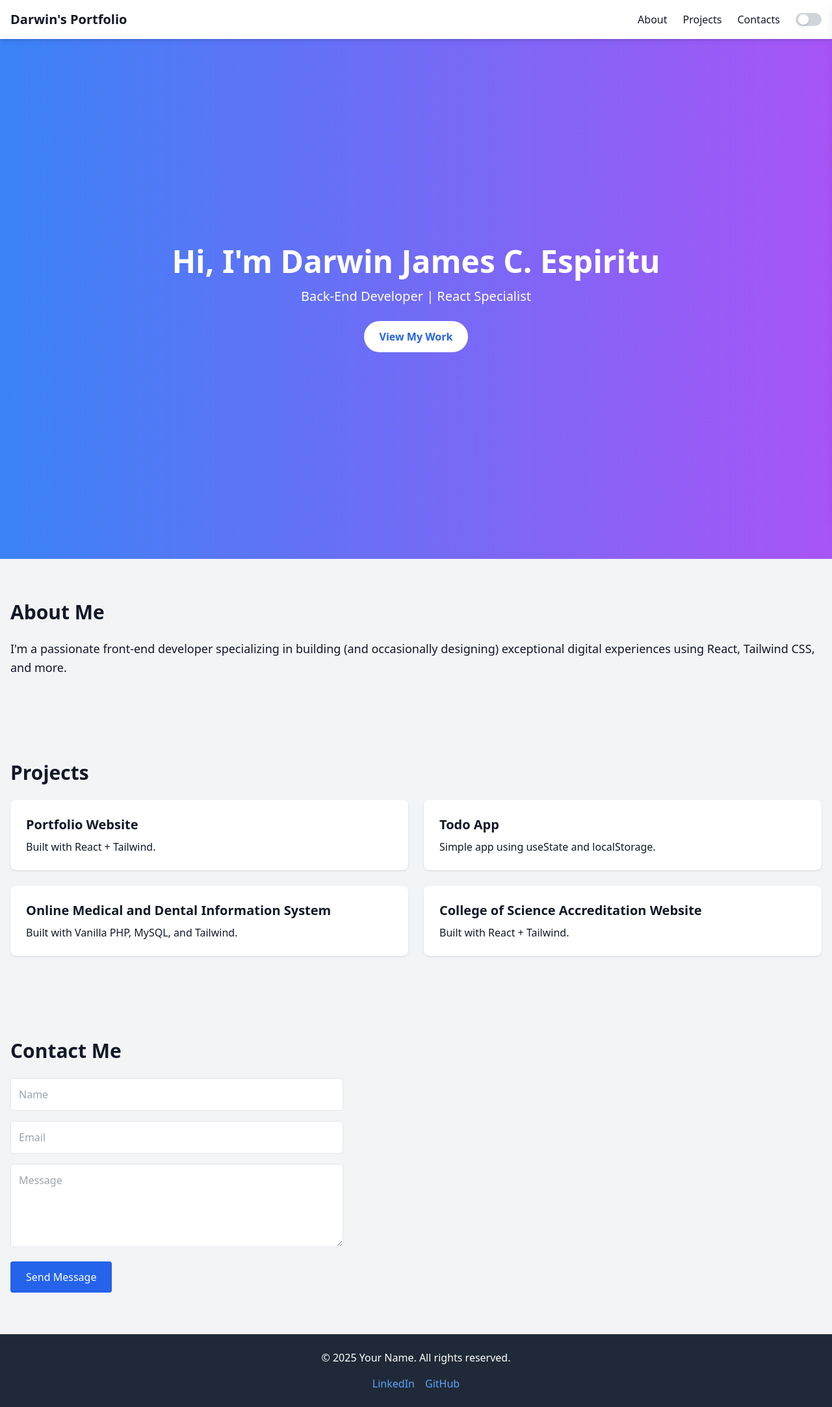
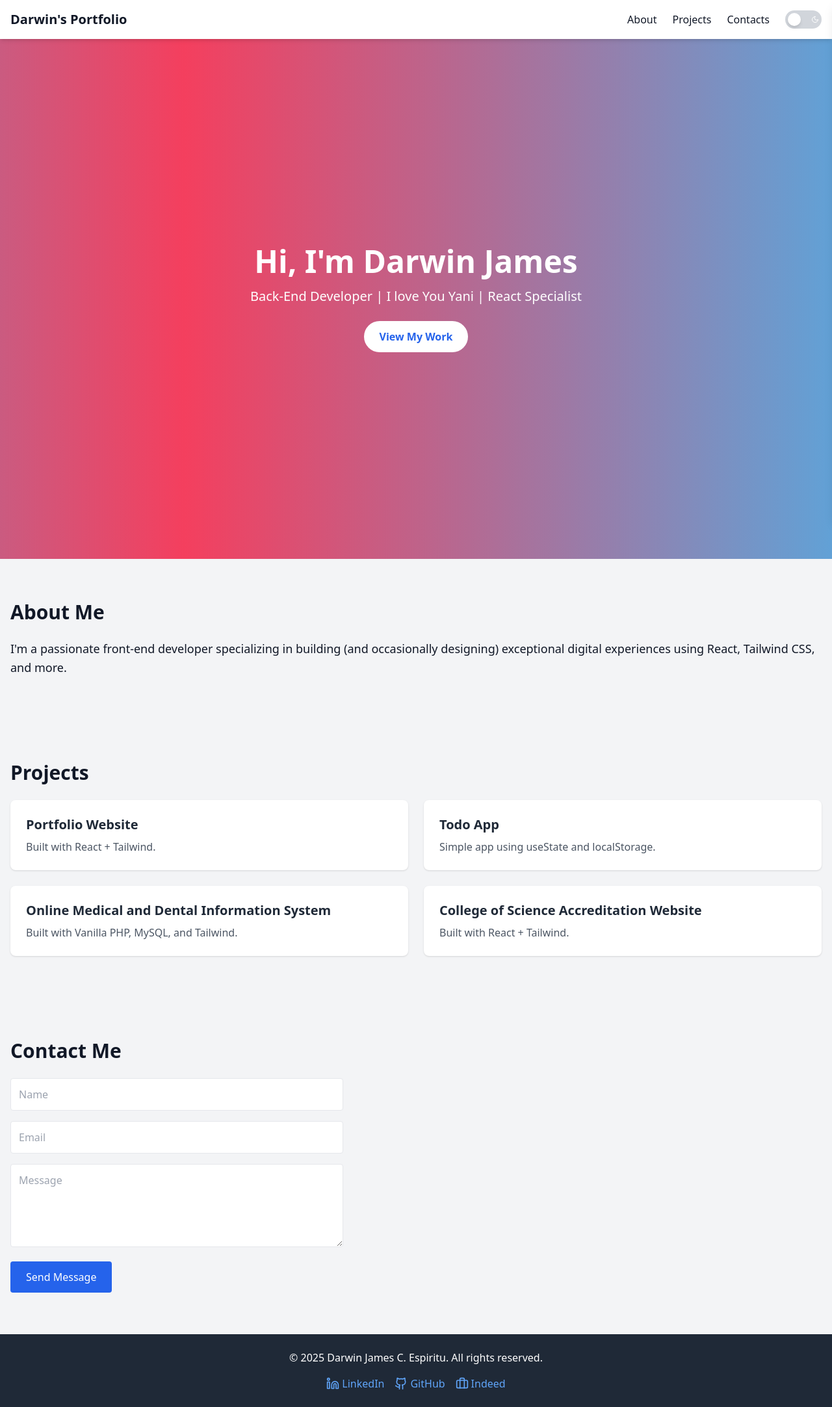
Before and after one commit to DWIX23/portfolio, a React (Vite) app: page / in a window 1280 px wide. Shown: the whole page at 65% size. Built offline with nearby package versions, Linux system fonts and the light colour scheme.

Commit message:
dark mode fixed and gradient

```diff
--- a/src/components/Footer.jsx
+++ b/src/components/Footer.jsx
@@ -1,13 +1,40 @@
-function Footer () {
+import { Github, Linkedin, Briefcase } from 'lucide-react';
+
+function Footer() {
   return (
     <footer className="bg-gray-800 text-white text-center py-6">
-          <p>&copy; {new Date().getFullYear()} Your Name. All rights reserved.</p>
-          <div className="mt-4">
-            <a href="#" className="text-blue-400 hover:text-blue-600 mx-2">LinkedIn</a>
-            <a href="#" className="text-blue-400 hover:text-blue-600 mx-2">GitHub</a>
+      <p>&copy; {new Date().getFullYear()} Darwin James C. Espiritu. All rights reserved.</p>
+      <div className="mt-4 flex justify-center items-center gap-4">
+        <a
+          href="" // replace with your actual URL
+          target="_blank"
+          rel="noopener noreferrer"
+          className="text-blue-400 hover:text-blue-600 flex items-center gap-1"
+        >
+          <Linkedin size={20} />
+          LinkedIn
+        </a>
+        <a
+          href="" // replace with your actual URL
+          target="_blank"
+          rel="noopener noreferrer"
+          className="text-blue-400 hover:text-blue-600 flex items-center gap-1"
+        >
+          <Github size={20} />
+          GitHub
+        </a>
+        <a
+          href="" // replace with your actual URL
+          target="_blank"
+          rel="noopener noreferrer"
+          className="text-blue-400 hover:text-blue-600 flex items-center gap-1"
+        >
+          <Briefcase className="w-5 h-5" />
+          Indeed
+        </a>
       </div>
     </footer>
   );
-    };
+}
 
 export default Footer;
--- a/src/components/Header.jsx
+++ b/src/components/Header.jsx
@@ -1,6 +1,7 @@
 import React, { useState } from 'react';
 import { Menu, X } from 'lucide-react'; // you can install with: npm install lucide-react
 import useDarkMode from '../hooks/useDarkMode';
+import { Moon, Sun } from 'lucide-react';
 
 function Header() {
   const [isMenuOpen, setIsMenuOpen] = useState(false);
@@ -19,14 +20,23 @@ function Header() {
           <li>
           <button
             onClick={() => setDarkMode(!darkMode)}
-              className="w-10 h-5 flex items-center bg-gray-300 dark:bg-gray-600 rounded-full px-1"
+            aria-label="Toggle dark mode"
+            className={ `relative w-14 h-7 flex items-center rounded-full px-1 transition-colors duration-300
+                ${darkMode ? 'ring-2 ring-blue-400 ring-offset-2 ring-offset-gray-900' : ''}
+                ${darkMode ? 'bg-gray-600' : 'bg-gray-300'}`}
             >
+            <span className="absolute left-1 text-xs text-yellow-400">
+                <Sun className="w-3 h-3" />
+            </span>
+            <span className="absolute right-1 text-xs text-white">
+                <Moon className="w-3 h-3" />
+            </span>
             <div
-                className={`bg-white w-4 h-4 rounded-full shadow-md transform transition-transform ${
-                  darkMode ? 'translate-x-5' : ''
-                }`}
-              ></div>
+                className={`w-5 h-5 rounded-full bg-white shadow-md transform transition-transform duration-300 ease-in-out
+                ${darkMode ? 'translate-x-7' : 'translate-x-0'}`}
+            />
             </button>
+
           </li>
         </ul>
 
@@ -59,13 +69,21 @@ function Header() {
               <span className="block mb-1 text-sm">Dark Mode</span>
               <button
             onClick={() => setDarkMode(!darkMode)}
-                className="w-10 h-5 flex items-center bg-gray-300 dark:bg-gray-600 rounded-full px-1"
+            aria-label="Toggle dark mode"
+            className={ `relative w-14 h-7 flex items-center rounded-full px-1 transition-colors duration-300
+                ${darkMode ? 'ring-2 ring-blue-400 ring-offset-2 ring-offset-gray-900' : ''}
+                ${darkMode ? 'bg-gray-600' : 'bg-gray-300'}`}
             >
+            <span className="absolute left-1 text-xs text-yellow-400">
+                <Sun className="w-3 h-3" />
+            </span>
+            <span className="absolute right-1 text-xs text-white">
+                <Moon className="w-3 h-3" />
+            </span>
             <div
-                  className={`bg-white w-4 h-4 rounded-full shadow-md transform transition-transform ${
-                    darkMode ? 'translate-x-5' : ''
-                  }`}
-                ></div>
+                className={`w-5 h-5 rounded-full bg-white shadow-md transform transition-transform duration-300 ease-in-out
+                ${darkMode ? 'translate-x-7' : 'translate-x-0'}`}
+            />
             </button>
             </li>
           </ul>
--- a/src/components/Hero.jsx
+++ b/src/components/Hero.jsx
@@ -1,12 +1,21 @@
 function Hero() {
     return (
-      <section className="min-h-screen flex flex-col justify-center items-center text-center bg-gradient-to-r from-blue-500 to-purple-500 text-white">
-        <h2 className="text-5xl font-bold mb-4">Hi, I'm Darwin James C. Espiritu</h2>
-        <p className="text-xl mb-6">Back-End Developer | React Specialist</p>
-        <a href="#projects" className="px-6 py-3 bg-white text-blue-600 font-semibold rounded-full hover:bg-gray-200">
+      <section
+        className="min-h-screen flex flex-col justify-center items-center text-center
+        bg-gradient-to-r from-custom-gradient-start via-custom-gradient-middle via-custom-gradient-rose via-custom-gradient-red via-custom-gradient-rose via-custom-gradient-end to-custom-gradient-start
+        bg-[length:200%_200%] bg-[position:0%_50%]
+        animate-gradient-loop text-white"
+      >
+        <h2 className="text-5xl font-bold mb-4">Hi, I'm Darwin James</h2>
+        <p className="text-xl mb-6">Back-End Developer | I love You Yani | React Specialist</p>
+        <a
+          href="#projects"
+          className="px-6 py-3 bg-white text-blue-600 font-semibold rounded-full hover:bg-gray-200 transition"
+        >
           View My Work
         </a>
       </section>
     );
   }
+
   export default Hero;
--- a/src/components/Projects.jsx
+++ b/src/components/Projects.jsx
@@ -8,12 +8,21 @@ const projects = [
   function Projects() {
     return (
       <section id="projects" className="container mx-auto py-16 px-4">
-        <h2 className="text-3xl font-bold mb-6">Projects</h2>
+        <h2 className="text-3xl font-bold mb-6 text-gray-900 dark:text-white">
+          Projects
+        </h2>
         <div className="grid md:grid-cols-2 gap-6">
           {projects.map((project, index) => (
-            <div key={index} className="p-6 bg-white rounded-lg shadow hover:shadow-lg transition">
-              <h3 className="text-xl font-semibold mb-2">{project.title}</h3>
-              <p>{project.description}</p>
+            <div
+              key={index}
+              className="p-6 bg-white dark:bg-gray-800 rounded-lg shadow hover:shadow-lg transition"
+            >
+              <h3 className="text-xl font-semibold mb-2 text-gray-800 dark:text-white">
+                {project.title}
+              </h3>
+              <p className="text-gray-600 dark:text-gray-300">
+                {project.description}
+              </p>
             </div>
           ))}
         </div>
--- a/tailwind.config.js
+++ b/tailwind.config.js
@@ -27,7 +27,28 @@ export default {
   ],
   darkMode: 'class', // Enable class-based dark mode
   theme: {
-    extend: {},
+    extend: {
+      colors: {
+        'custom-gradient-start': '#38bdf8', // sky-400
+        'custom-gradient-middle': '#6366f1', // indigo-500
+        'custom-gradient-end': '#d946ef', // fuchsia-600
+        'custom-gradient-rose': '#f43f5e', // rose-500
+        'custom-gradient-red': '#f87171', // red-500
+      },
+      animation: {
+        'gradient-loop': 'gradientLoop 15s linear infinite',
+      },
+      keyframes: {
+        gradientLoop: {
+          '0%': {
+            backgroundPosition: '0% 50%',
+          },
+          '100%': {
+            backgroundPosition: '200% 50%',
+          },
+        },
+      },
+    },
   },
   plugins: [],
-}
+};
```
Lines whose indentation alone changed are shown as unchanged.
